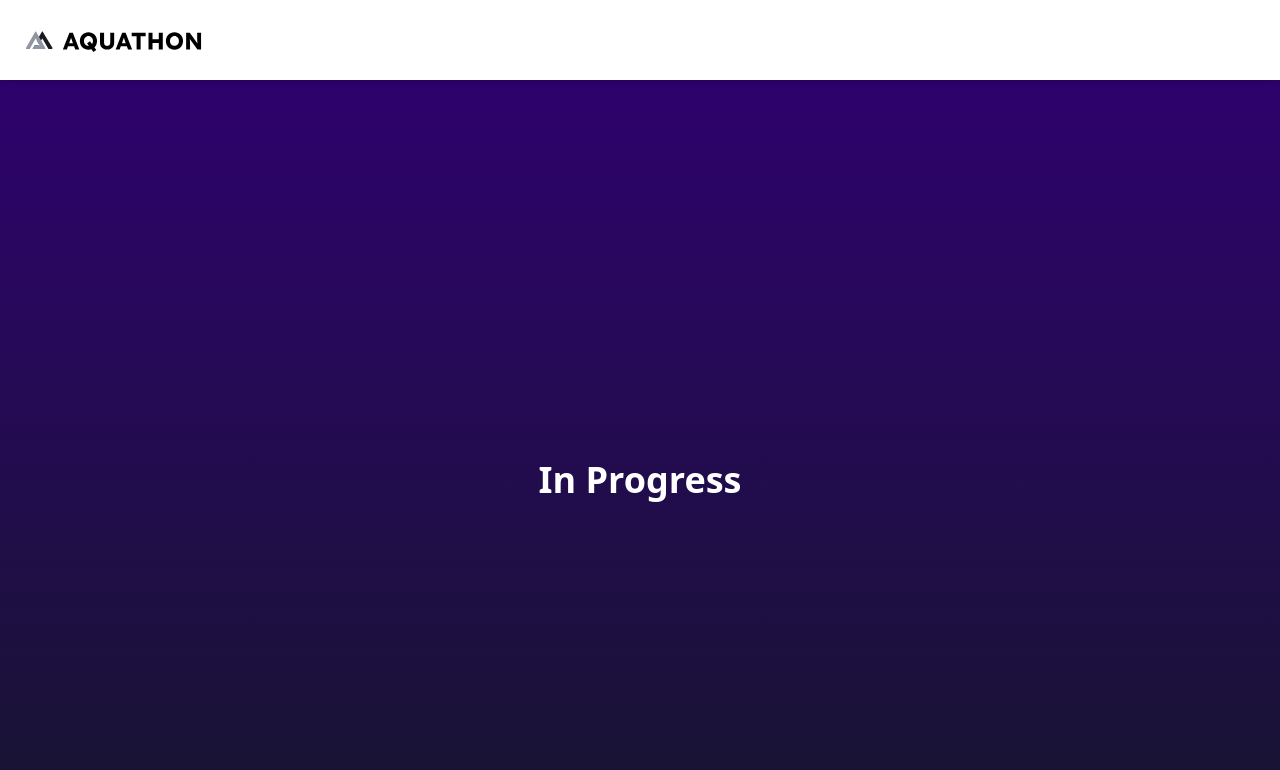
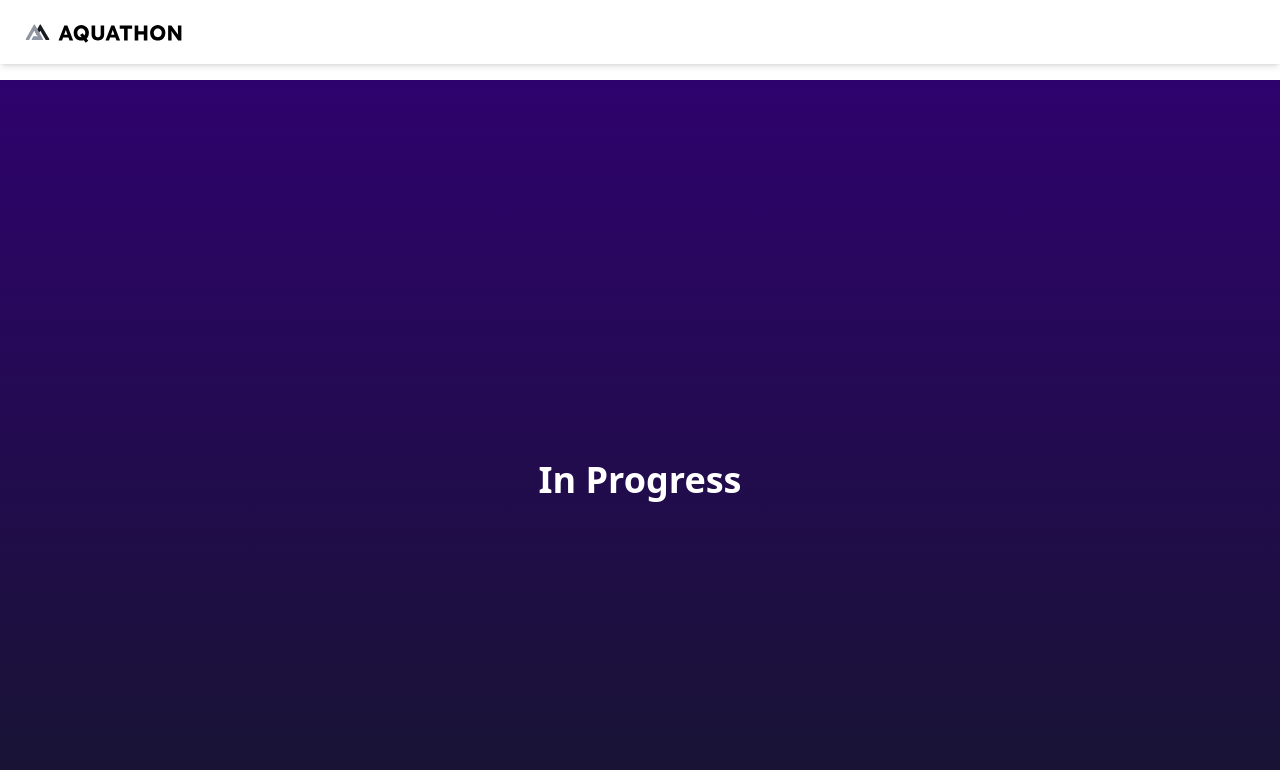
Before and after one commit to ronanpnc/AQUATHON-APP, a Next.js app in the folder aquathon_frontend/: page / in a window 1280 px wide. Shown: the top 770 px of the page. Built offline with nearby package versions, Linux system fonts and the light colour scheme.

Commit message:
style: adjust header size (AA-50)

```diff
--- a/aquathon_frontend/src/components/layouts/TopNav.tsx
+++ b/aquathon_frontend/src/components/layouts/TopNav.tsx
@@ -7,13 +7,13 @@ import React from 'react';
 export function TopNav() {
   return (
     <nav className='w-full bg-white shadow-md fixed top-0 left-0 right-0 z-10'>
-      <div className='flex items-center h-20 px-6'>
+      <div className='flex items-center h-16 px-6'>
         <Link href='/' passHref>
           <Image
             src='/assets/icons/ic_logo.svg'
             alt='Logo'
-            width={180}
-            height={50}
+            width={160}
+            height={45}
             className='cursor-pointer'
           />
         </Link>
```
